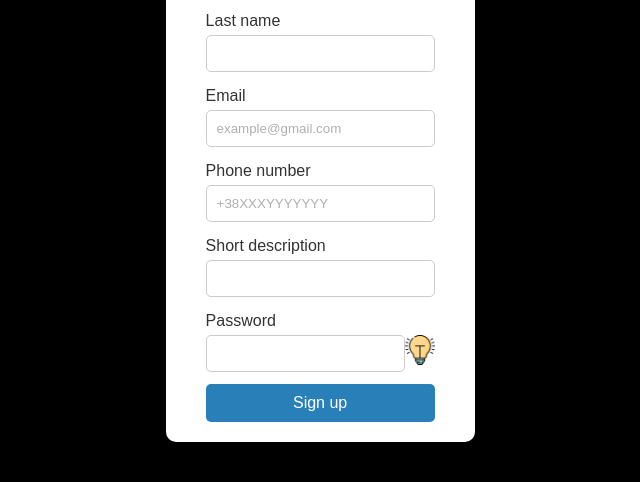
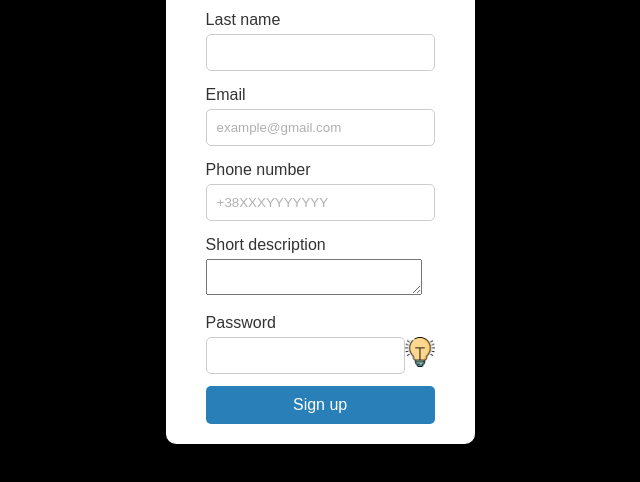
Before and after one commit to Nik91K/EM-JS-registration-form, a plain HTML site: page index.html in a window 1280 px wide. Shown: the part 254-736 px from the top of the page, without its empty margins (323-963 px from the left). Drawn offline with Linux system fonts and the light colour scheme.

Commit message:
changed input in Short description to textarea

```diff
--- a/index.html
+++ b/index.html
@@ -31,7 +31,7 @@
             </div>
             <div class="input-group">
               <label> Short description</label>
-              <input type="text" id="text" name="text">
+              <textarea type="text" id="text" name="text" style="width: 210px;"> </textarea>
             </div>
             <div class="input-group">
               <label> Password</label>
```
